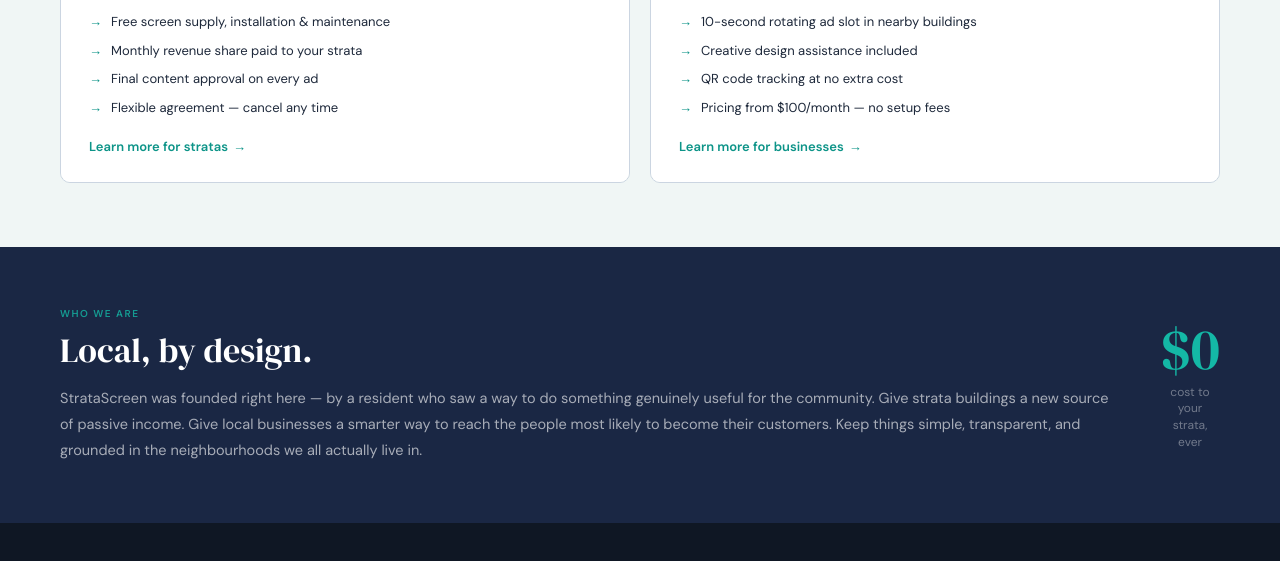
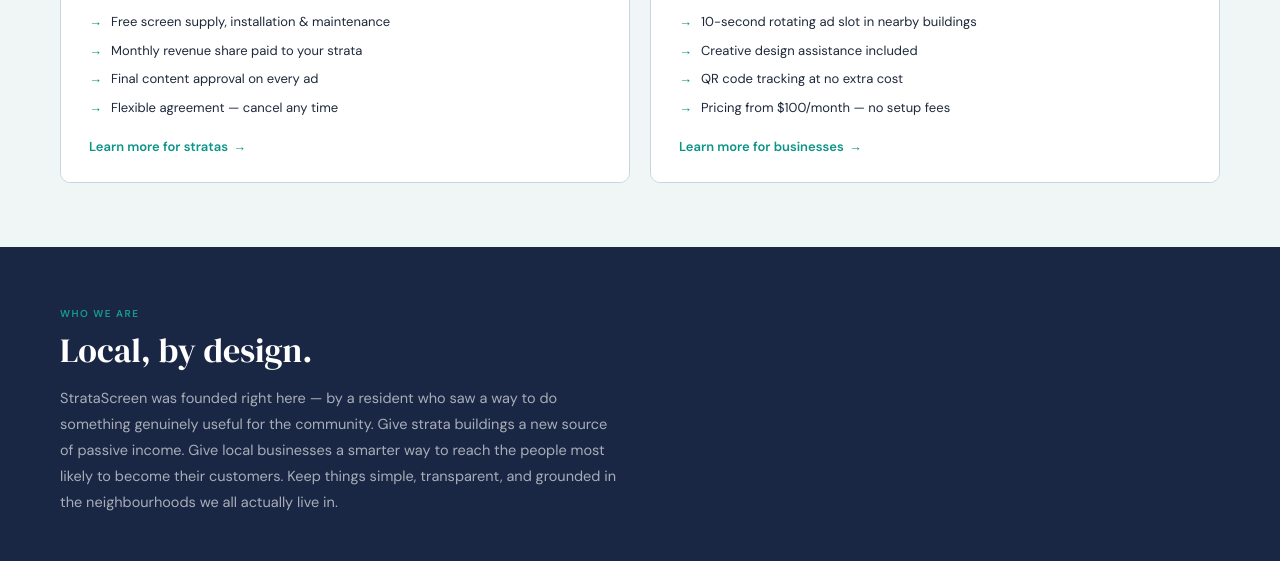
Before and after one commit to stratascreen/stratascreen-website, a plain HTML site: page index.html in a window 1280 px wide. Shown: the part 1437-1998 px from the top of the page. Drawn offline with Linux system fonts and the light colour scheme.

Commit message:
Add files via upload

```diff
--- a/index.html
+++ b/index.html
@@ -375,8 +375,9 @@
 .about-strip {
   background: var(--navy);
   padding: 60px;
-  display: flex;
-  gap: 40px;
+  display: grid;
+  grid-template-columns: 1fr auto;
+  gap: 48px;
   align-items: center;
 }
 .about-eyebrow {
@@ -399,6 +400,7 @@
   font-size: 14.5px;
   color: rgba(255,255,255,0.62);
   line-height: 1.8;
+  max-width: 560px;
 }
 .about-stat-block { text-align: center; }
 .about-stat-num {
@@ -540,10 +542,6 @@
     <div class="about-title">Local, by design.</div>
     <p class="about-body">StrataScreen was founded right here — by a resident who saw a way to do something genuinely useful for the community. Give strata buildings a new source of passive income. Give local businesses a smarter way to reach the people most likely to become their customers. Keep things simple, transparent, and grounded in the neighbourhoods we all actually live in.</p>
   </div>
-  <div class="about-stat-block">
-    <div class="about-stat-num">$0</div>
-    <div class="about-stat-label">cost to your<br>strata, ever</div>
-  </div>
 </div>
 
 <!-- FOOTER -->
```
